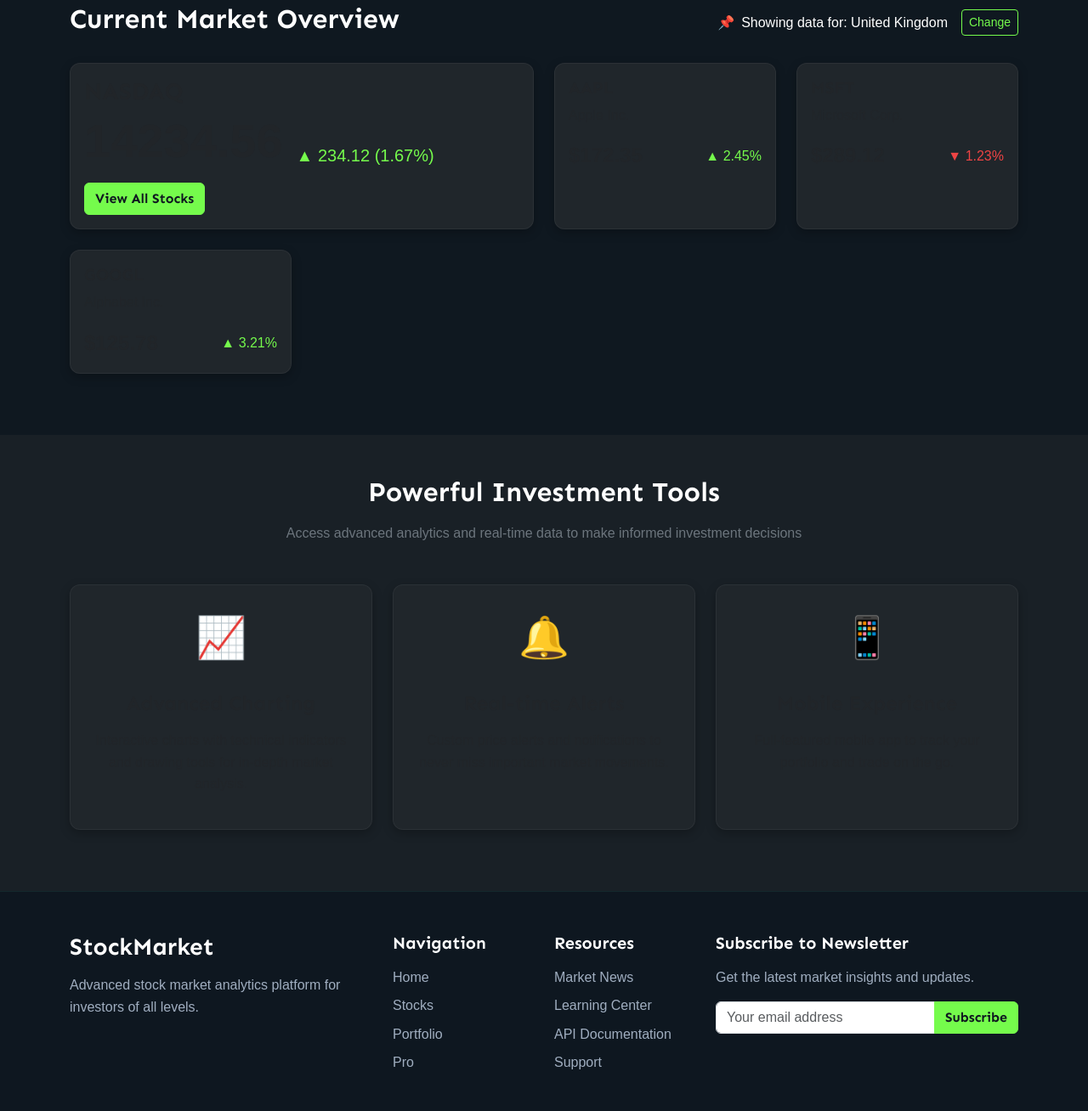
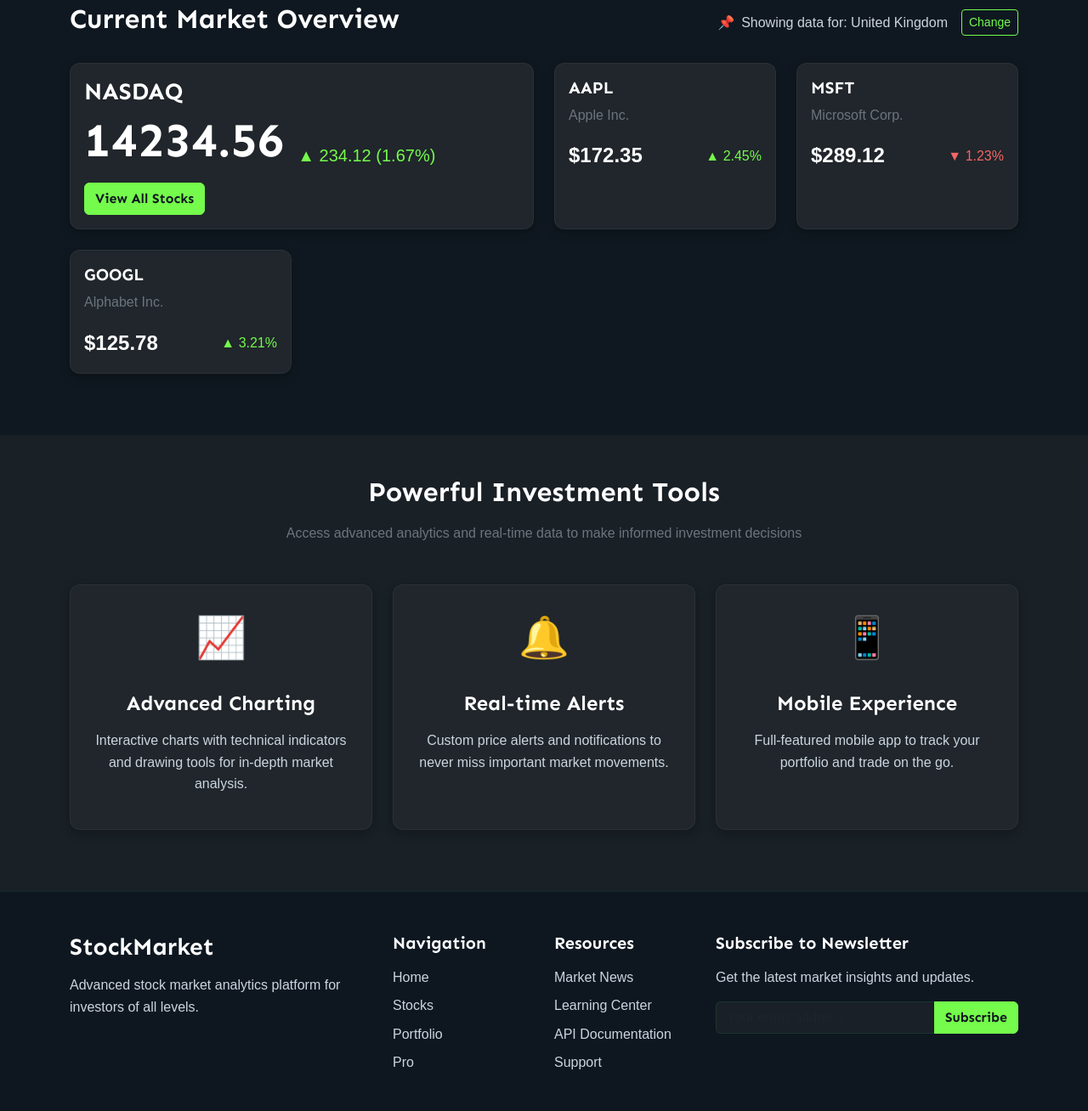
Before and after one commit to kevenjq/FrontEnd-Project, a plain HTML site: page index.html in a window 1280 px wide. Shown: the part 472-1780 px from the top of the page at 85% size. Drawn offline with nearby package versions, Linux system fonts and the light colour scheme; a web font is replaced by a local one.

Commit message:
Fix color issue on header bg and stock card text

```diff
--- a/css/colors.css
+++ b/css/colors.css
@@ -1,6 +1,7 @@
 :root {
   /* Brand colors */
   --primary: #75FB4C;       /* bright green */
+  --primary-dark: #63e13d;  /* slightly darker green for hover */
   --secondary: #51B276;     /* medium green */
   --accent: #316D60;        /* dark green */
 
@@ -10,14 +11,15 @@
 
   /* Text colors */
   --text-primary: #FFFFFF;  /* white */
-  --text-secondary: #A0AEC0;/* light gray */
+  --text-secondary: #CBD5E0;/* light gray - increased brightness */
+  --text-tertiary: #A0AEC0; /* medium gray */
 
   /* Stock colors */
   --up-trend: #75FB4C;      /* bright green */
-  --down-trend: #EF4444;    /* red */
-  --neutral: #94A3B8;       /* light gray */
+  --down-trend: #F56565;    /* brighter red for better visibility */
+  --neutral: #A0AEC0;       /* light gray */
 
   /* Chart colors */
-  --chart-up: rgba(117, 251, 76, 0.2);
-  --chart-down: rgba(239, 68, 68, 0.2);
+  --chart-up: rgba(117, 251, 76, 0.25);
+  --chart-down: rgba(245, 101, 101, 0.25);
 }
--- a/css/styles.css
+++ b/css/styles.css
@@ -18,10 +18,13 @@ body {
 h1, h2, h3, h4, h5, h6 {
   font-family: 'Sen', sans-serif;
   font-weight: 700;
+  color: var(--text-primary);
 }
 
-.value-display, .stock-price, .stock-change, .portfolio-value, .btn-primary {
+.value-display, .stock-price, .stock-change, .portfolio-value, .btn-primary,
+.display-1, .display-2, .display-3, .display-4, .display-5, .display-6 {
   font-family: 'Sen', sans-serif;
+  color: var(--text-primary);
 }
 
 .stock-up { color: var(--up-trend); }
@@ -34,11 +37,20 @@ h1, h2, h3, h4, h5, h6 {
   border: 1px solid rgba(255, 255, 255, 0.05);
   box-shadow: 0 4px 12px rgba(0, 0, 0, 0.25);
   transition: transform 0.3s ease, box-shadow 0.3s ease;
+  color: var(--text-primary);
 }
 
 .card:hover {
   transform: translateY(-5px);
   box-shadow: 0 6px 16px rgba(0, 0, 0, 0.35);
+}
+
+.card-title {
+  color: var(--text-primary);
+}
+
+.card-text {
+  color: var(--text-secondary);
 }
 
 .chart-container {
@@ -55,8 +67,8 @@ h1, h2, h3, h4, h5, h6 {
 }
 
 .btn-primary:hover {
-  background-color: #63e13d;
-  border-color: #63e13d;
+  background-color: var(--primary-dark);
+  border-color: var(--primary-dark);
   transform: scale(1.05);
 }
 
@@ -86,9 +98,10 @@ h1, h2, h3, h4, h5, h6 {
 .nav-link {
   font-weight: 600;
   transition: color 0.3s ease;
+  color: var(--text-secondary);
 }
 
-.nav-link:hover {
+.nav-link:hover, .nav-link.active {
   color: var(--primary);
 }
 
@@ -104,6 +117,20 @@ h1, h2, h3, h4, h5, h6 {
 
 .table td {
   border-top: 1px solid rgba(49, 109, 96, 0.2);
+  color: var(--text-primary);
+}
+
+.form-control, .form-select {
+  background-color: rgba(32, 38, 43, 0.7);
+  border: 1px solid rgba(81, 178, 118, 0.2);
+  color: var(--text-primary);
+}
+
+.form-control:focus, .form-select:focus {
+  background-color: rgba(32, 38, 43, 0.9);
+  border-color: var(--primary);
+  color: var(--text-primary);
+  box-shadow: 0 0 0 0.25rem rgba(117, 251, 76, 0.25);
 }
 
 /* Responsive adjustments */
@@ -136,6 +163,7 @@ h1, h2, h3, h4, h5, h6 {
 .portfolio-summary-card .value-display {
   font-size: 1.8rem;
   font-weight: 800;
+  color: var(--text-primary);
 }
 
 .portfolio-change {
@@ -153,6 +181,7 @@ h1, h2, h3, h4, h5, h6 {
 .stock-price-display {
   font-size: 3.5rem;
   font-weight: 800;
+  color: var(--text-primary);
 }
 
 .stock-change-display {
@@ -165,6 +194,7 @@ h1, h2, h3, h4, h5, h6 {
   background: linear-gradient(135deg, #20262B 0%, #1a2025 100%);
   border: 1px solid rgba(81, 178, 118, 0.1);
   transition: all 0.4s ease;
+  color: var(--text-primary);
 }
 
 .pro-card:hover {
@@ -194,12 +224,14 @@ h1, h2, h3, h4, h5, h6 {
 .pro-price {
   font-size: 2.5rem;
   font-weight: 800;
+  color: var(--text-primary);
 }
 
 .pro-feature-list li {
   margin-bottom: 0.8rem;
   position: relative;
   padding-left: 1.5rem;
+  color: var(--text-secondary);
 }
 
 .pro-feature-list li::before {
@@ -217,6 +249,7 @@ h1, h2, h3, h4, h5, h6 {
   background: var(--card-bg);
   border-radius: 12px;
   overflow: hidden;
+  color: var(--text-primary);
 }
 
 .auth-header {
@@ -228,3 +261,18 @@ h1, h2, h3, h4, h5, h6 {
 .auth-body {
   padding: 2rem;
 }
+
+/* Footer */
+footer {
+  color: var(--text-secondary);
+}
+
+footer a {
+  color: var(--text-secondary);
+  text-decoration: none;
+  transition: color 0.3s ease;
+}
+
+footer a:hover {
+  color: var(--primary);
+}
--- a/index.html
+++ b/index.html
@@ -47,7 +47,7 @@
         <h2>Current Market Overview</h2>
         <div class="d-flex align-items-center">
           <span class="me-2">📌</span>
-          <span id="location-display">Detecting your location...</span>
+          <span id="location-display" style="color: var(--text-secondary);">Detecting your location...</span>
           <button class="btn btn-sm btn-outline-primary ms-3" id="change-location">Change</button>
         </div>
       </div>
@@ -57,7 +57,7 @@
           <div class="card h-100">
             <div class="card-body d-flex flex-column justify-content-center align-items-center py-5">
               <h5 class="card-title">Loading market data...</h5>
-              <div class="spinner-border mt-3" role="status"></div>
+              <div class="spinner-border mt-3" role="status" style="color: var(--primary);"></div>
             </div>
           </div>
         </div>
@@ -79,7 +79,7 @@
             <div class="card-body text-center p-4">
               <div class="mb-4" style="font-size: 3rem; color: var(--primary);">📈</div>
               <h4 class="mb-3">Advanced Charting</h4>
-              <p>Interactive charts with technical indicators and drawing tools for in-depth market analysis.</p>
+              <p style="color: var(--text-secondary);">Interactive charts with technical indicators and drawing tools for in-depth market analysis.</p>
             </div>
           </div>
         </div>
@@ -89,7 +89,7 @@
             <div class="card-body text-center p-4">
               <div class="mb-4" style="font-size: 3rem; color: var(--primary);">🔔</div>
               <h4 class="mb-3">Real-time Alerts</h4>
-              <p>Custom price alerts and notifications to never miss important market movements.</p>
+              <p style="color: var(--text-secondary);">Custom price alerts and notifications to never miss important market movements.</p>
             </div>
           </div>
         </div>
@@ -99,7 +99,7 @@
             <div class="card-body text-center p-4">
               <div class="mb-4" style="font-size: 3rem; color: var(--primary);">📱</div>
               <h4 class="mb-3">Mobile Experience</h4>
-              <p>Full-featured mobile app to track your portfolio and trade on the go.</p>
+              <p style="color: var(--text-secondary);">Full-featured mobile app to track your portfolio and trade on the go.</p>
             </div>
           </div>
         </div>
@@ -119,20 +119,20 @@
         <div class="col-md-2 mb-4">
           <h5 class="mb-3">Navigation</h5>
           <ul class="list-unstyled">
-            <li class="mb-2"><a href="index.html" class="text-decoration-none" style="color: var(--text-secondary);">Home</a></li>
-            <li class="mb-2"><a href="pages/stocks.html" class="text-decoration-none" style="color: var(--text-secondary);">Stocks</a></li>
-            <li class="mb-2"><a href="pages/portfolio.html" class="text-decoration-none" style="color: var(--text-secondary);">Portfolio</a></li>
-            <li class="mb-2"><a href="pages/pro.html" class="text-decoration-none" style="color: var(--text-secondary);">Pro</a></li>
+            <li class="mb-2"><a href="index.html" class="text-decoration-none">Home</a></li>
+            <li class="mb-2"><a href="pages/stocks.html" class="text-decoration-none">Stocks</a></li>
+            <li class="mb-2"><a href="pages/portfolio.html" class="text-decoration-none">Portfolio</a></li>
+            <li class="mb-2"><a href="pages/pro.html" class="text-decoration-none">Pro</a></li>
           </ul>
         </div>
 
         <div class="col-md-2 mb-4">
           <h5 class="mb-3">Resources</h5>
           <ul class="list-unstyled">
-            <li class="mb-2"><a href="#" class="text-decoration-none" style="color: var(--text-secondary);">Market News</a></li>
-            <li class="mb-2"><a href="#" class="text-decoration-none" style="color: var(--text-secondary);">Learning Center</a></li>
-            <li class="mb-2"><a href="#" class="text-decoration-none" style="color: var(--text-secondary);">API Documentation</a></li>
-            <li class="mb-2"><a href="#" class="text-decoration-none" style="color: var(--text-secondary);">Support</a></li>
+            <li class="mb-2"><a href="#" class="text-decoration-none">Market News</a></li>
+            <li class="mb-2"><a href="#" class="text-decoration-none">Learning Center</a></li>
+            <li class="mb-2"><a href="#" class="text-decoration-none">API Documentation</a></li>
+            <li class="mb-2"><a href="#" class="text-decoration-none">Support</a></li>
           </ul>
         </div>
 
--- a/js/script.js
+++ b/js/script.js
@@ -54,7 +54,7 @@ const renderMarketData = (data) => {
         <div class="card h-100">
           <div class="card-body">
             <h5 class="card-title">${stock.symbol}</h5>
-            <p class="card-text text-muted">${stock.name}</p>
+            <p class="card-text text-secondary">${stock.name}</p>
             <div class="d-flex justify-content-between align-items-center">
               <span class="fs-4 fw-bold">$${stock.price.toFixed(2)}</span>
               <span class="${stockTrendClass}">
```
Also changed, not shown: 1 other file.
